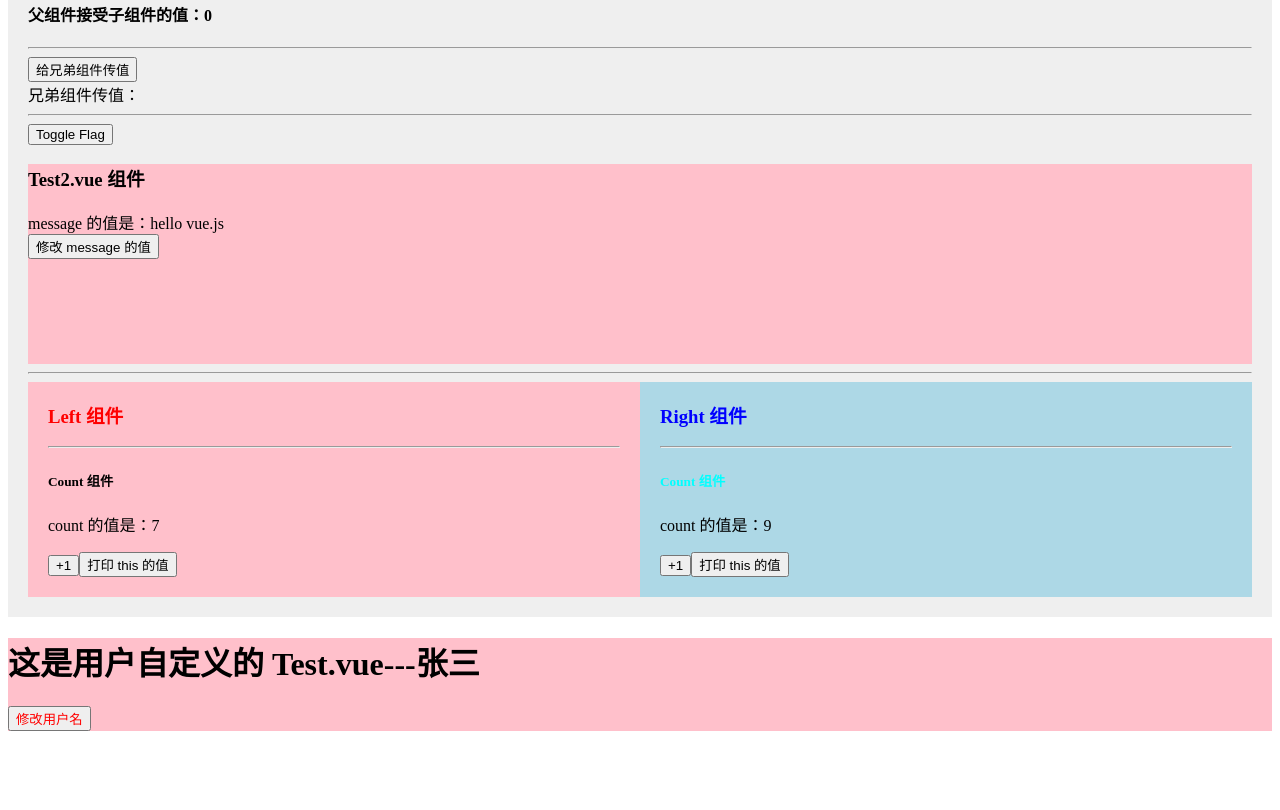
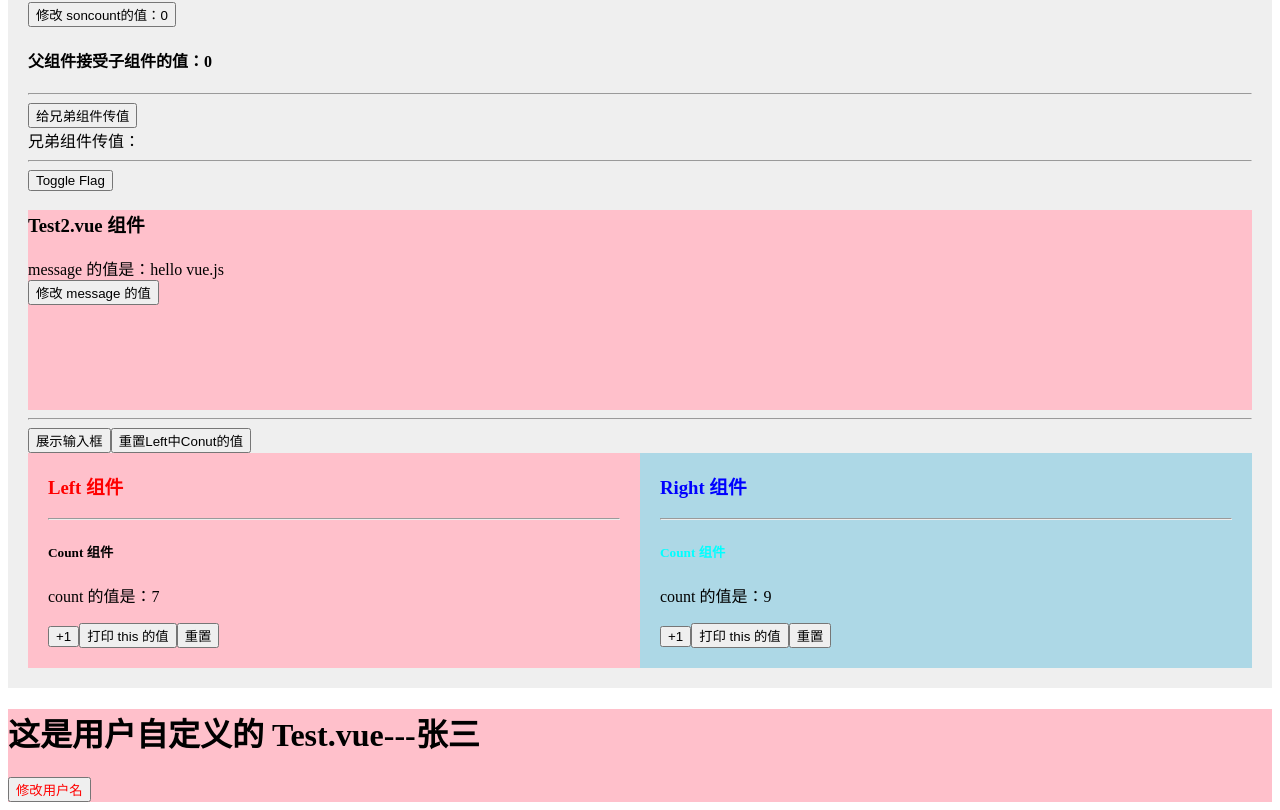
Before and after one commit to zs111122223333/test_ssh, a Vue app: page / in a window 1280 px wide. Shown: the part 493-1303 px from the top of the page. Before the commit the page ends 1232 px from the top, so only its background shows below. Built offline with nearby package versions, Linux system fonts and the light colour scheme.

Commit message:
学习了ref的使用

```diff
--- a/src/App.vue
+++ b/src/App.vue
@@ -1,7 +1,8 @@
 <template>
   <div id="app" class="app-container">
     <img alt="Vue logo" src="./assets/logo.png">
-    <h1>App 根组件</h1>
+    <h1 ref="myh1">App 根组件</h1>
+    <button @click="showthis">打印this</button>
     <Son :msg="message" :user="userinfo" @numchange="getSonCount"></Son>
     <h4>父组件接受子组件的值：{{countFromSon}}</h4>
     <hr>
@@ -11,10 +12,13 @@
     <button @click="flag =! flag">Toggle Flag</button>
       <Test2 info="你好" v-if="flag"></Test2>
     <hr>
+    <input type="text" v-if="inputVisible" @blur="showButton" ref="iptRef" />
+    <button v-else @click="showInput">展示输入框</button>
+    <button @click="countreset">重置Left中Conut的值</button>
     <div class="box">
       <!-- 渲染 Left 组件和 Right 组件 -->
       <!-- 以标签形式使用注册好的组件 -->
-      <Left></Left>
+      <Left ref="appleft"></Left>
       <Right></Right>
     </div>
   </div>
@@ -34,7 +38,8 @@ export default {
       message:'父组件的信息',
       userinfo:{name:'wsc',age:18},
       //定义 countFromSon 来接受子组件传来的值
-      countFromSon:0
+      countFromSon:0,
+      inputVisible:false
     }
   },
   //注册组件
@@ -49,6 +54,26 @@ export default {
   methods:{
     getSonCount(val){
       this.countFromSon = val
+    },
+    showthis(){
+      console.log(this.$refs.myh1);
+      this.$refs.myh1.style.color = 'red'
+    },
+    countreset(){
+      console.log(this.$refs.appleft);
+      // this.$refs.appleft.$refs.mycount.resetCount()
+      this.$refs.appleft.$refs.mycount.count = 0
+    },
+    showInput(){
+      //1.切换布尔值，把文本框展示出来
+      this.inputVisible = true
+      //2.让展示出来的文本框，自动获取焦点
+      this.$nextTick(()=>{
+        this.$refs.iptRef.focus()
+      })
+    },
+    showButton(){
+      this.inputVisible = false
     }
   }
 }
--- a/src/components/Count.vue
+++ b/src/components/Count.vue
@@ -4,6 +4,7 @@
       <p>count 的值是：{{count}}</p>
       <button @click="add">+1</button>
       <button @click="show">打印 this 的值</button>
+      <button @click="resetCount">重置</button>
   </div>
 </template>
 
@@ -40,6 +41,9 @@ export default {
     },
     show(){
       console.log(this);
+    },
+    resetCount(){
+      this.count = 0
     }
   }
 }
--- a/src/components/Left.vue
+++ b/src/components/Left.vue
@@ -2,7 +2,7 @@
     <div class="left-container">
         <h3>Left 组件</h3>
         <hr>
-        <MyCount :init="7"></MyCount>
+        <MyCount ref="mycount" :init="7"></MyCount>
     </div>
 </template>
 
--- a/src/components/bortherA.vue
+++ b/src/components/bortherA.vue
@@ -4,7 +4,7 @@
 
 <script>
 //1.导入 eventBus.js 模块
-import bus from './eventBus.js'
+import bus1 from './eventBus.js'
 
 export default {
     data(){
@@ -15,7 +15,7 @@ export default {
     methods:{
         sendMsg(){
             //2.通过 eventBus 来发送数据
-            bus.$emit('share',this.msg)
+            bus1.$emit('share',this.msg)
         }
     }
 }
--- a/src/components/bortherB.vue
+++ b/src/components/bortherB.vue
@@ -4,7 +4,7 @@
 
 <script>
 //1.导入 eventBus.js 模块
-import bus from './eventBus.js'
+import bus2 from './eventBus.js'
 
 export default {
     data(){
@@ -14,7 +14,7 @@ export default {
     },
     created(){
         //2.为bus绑定自定义事件
-        bus.$on('share',val=>{
+        bus2.$on('share',val=>{
             this.msgFromLeft = val
         })
     }
```
